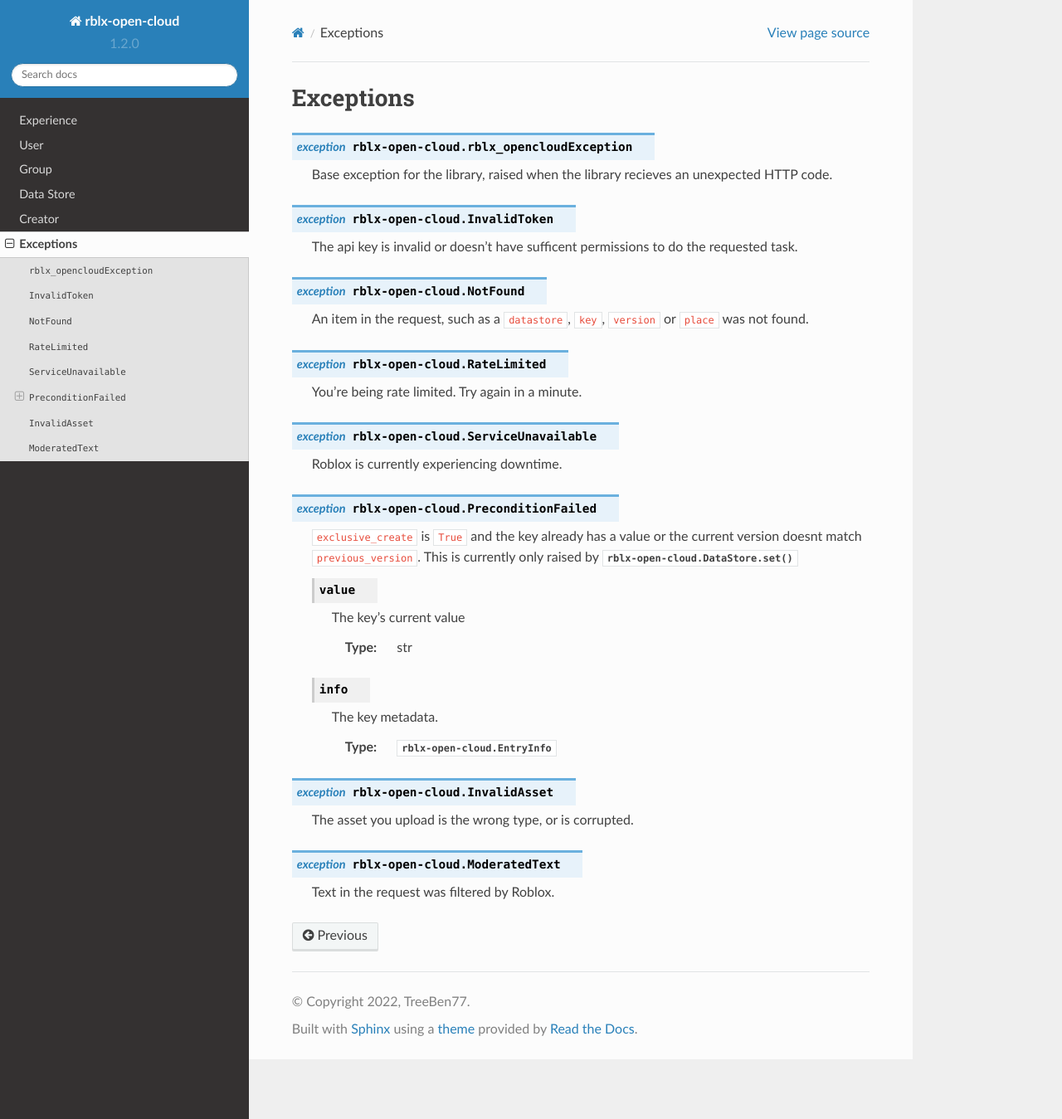
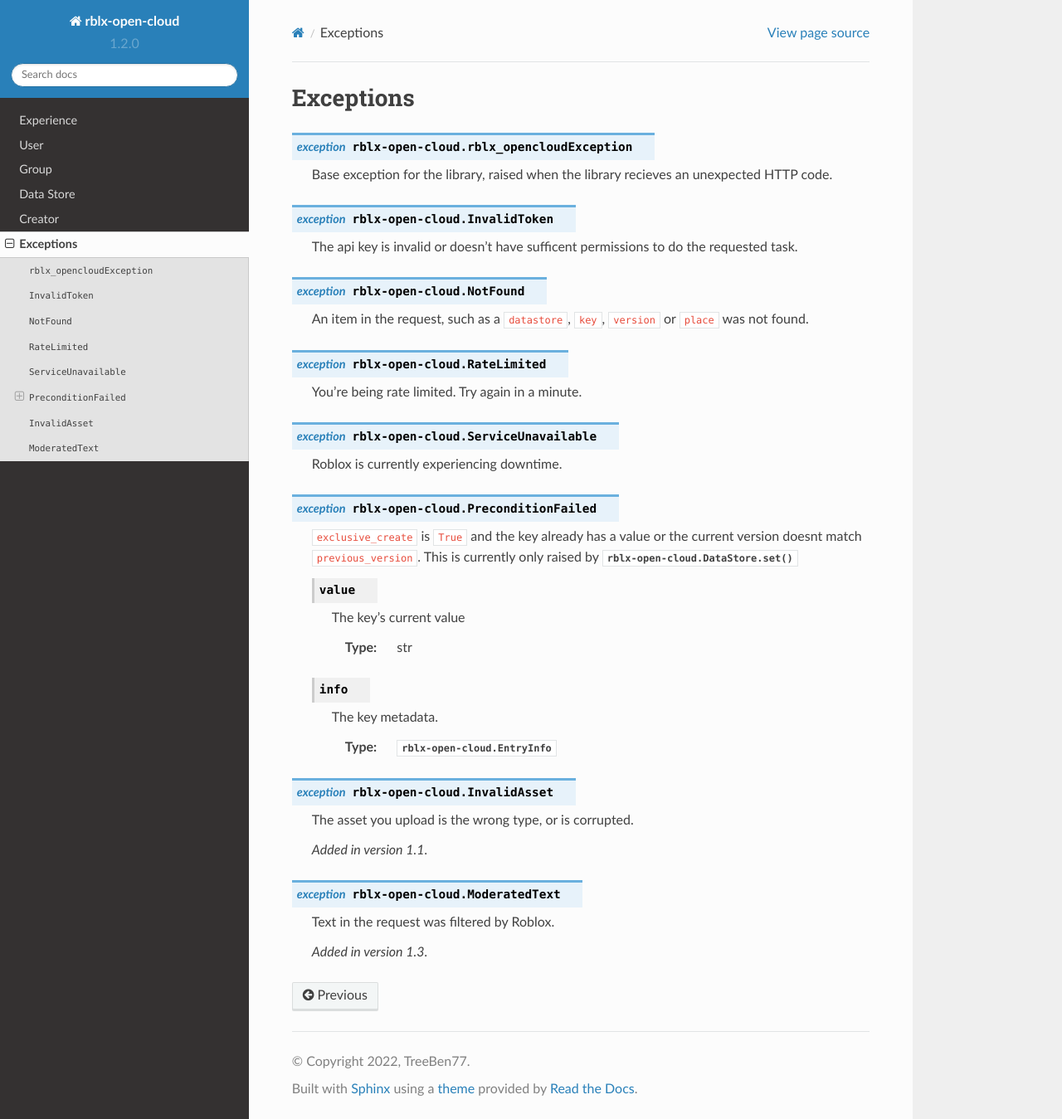
Before and after one commit to treeben77/rblx-open-cloud, a Sphinx documentation site: the page built from docs/source/exceptions.rst, in a window 1280 px wide and 1349 px high. Shown: the whole window at 83% size. Built offline with Sphinx 7.4.7 and the Read the Docs theme 2.0.0, drawn with Linux system fonts in a browser that asks for light colours.

Commit message:
added version added for exceptions

```diff
--- a/docs/source/exceptions.rst
+++ b/docs/source/exceptions.rst
@@ -43,6 +43,10 @@ Exceptions
 
    The asset you upload is the wrong type, or is corrupted.
 
+   .. versionadded:: 1.1
+
 .. exception:: ModeratedText()
 
    Text in the request was filtered by Roblox.
+
+   .. versionadded:: 1.3
```
